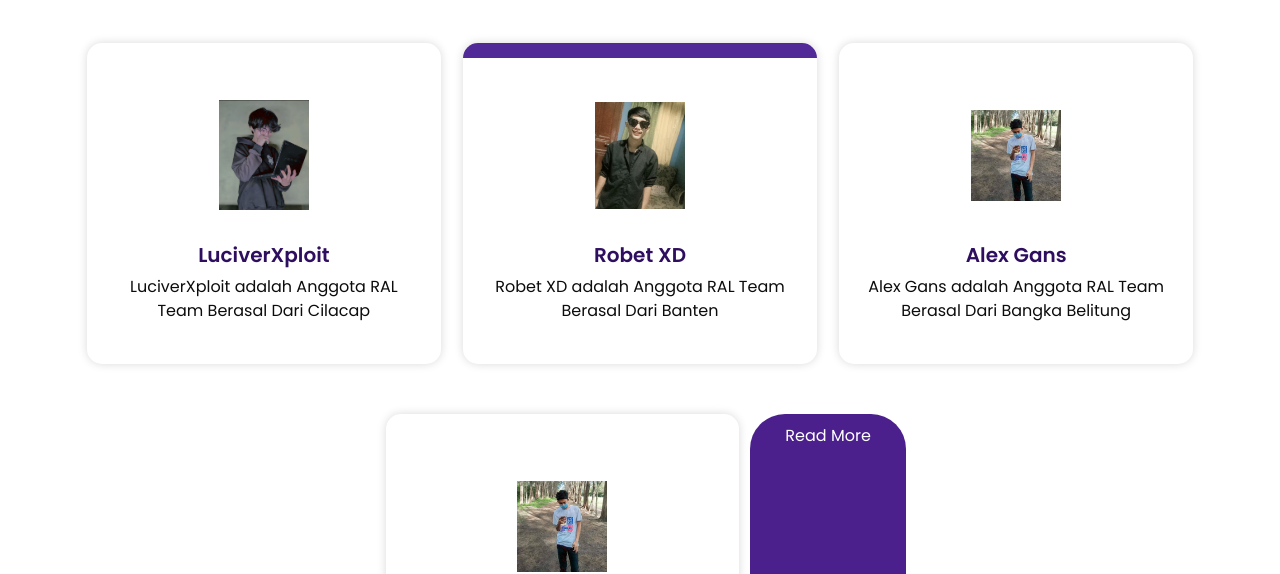
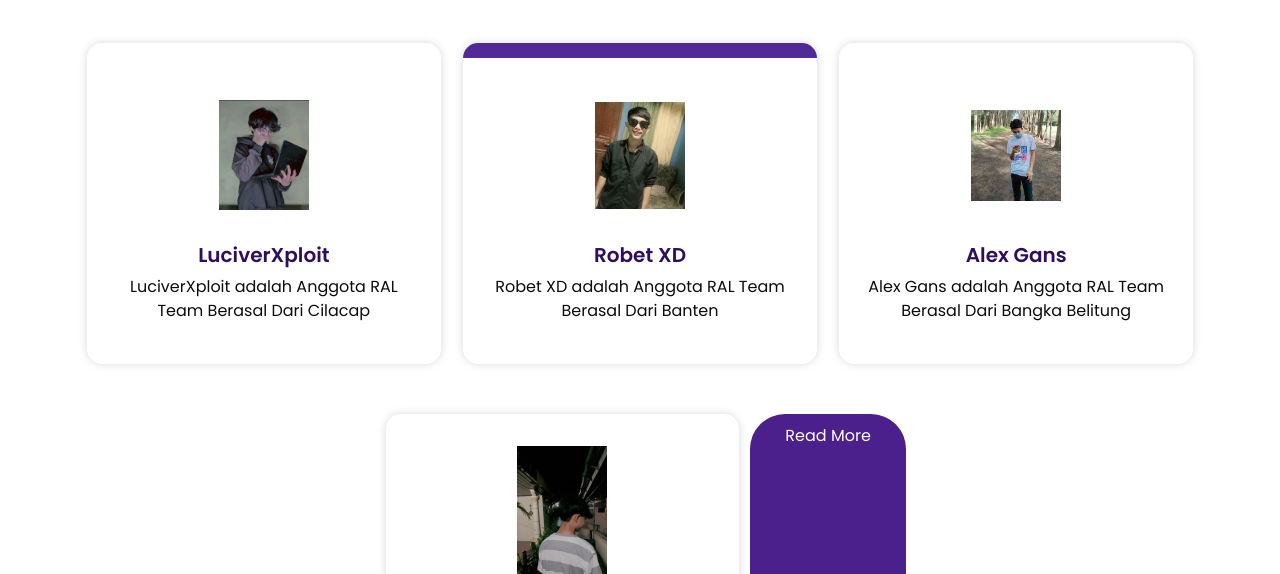
Before and after one commit to LuciverXploit/RAL-Cyber-Team, a plain HTML site: page service.html in a window 1280 px wide. Shown: the part 226-800 px from the top of the page. Drawn offline with nearby package versions, Linux system fonts and the light colour scheme.

Commit message:
Update service.html
Signed-off-by: Ari Marshello MXC <141313228+LuciverXploit@users.noreply.github.com>

```diff
--- a/service.html
+++ b/service.html
@@ -127,7 +127,7 @@
         </div>
         <div class="box">
           <div class="img-box">
-            <img src="images/s3.png" class="img1" alt="">
+            <img src="images/s4.png" class="img1" alt="">
           </div>
           <div class="detail-box">
             <h5>
```
